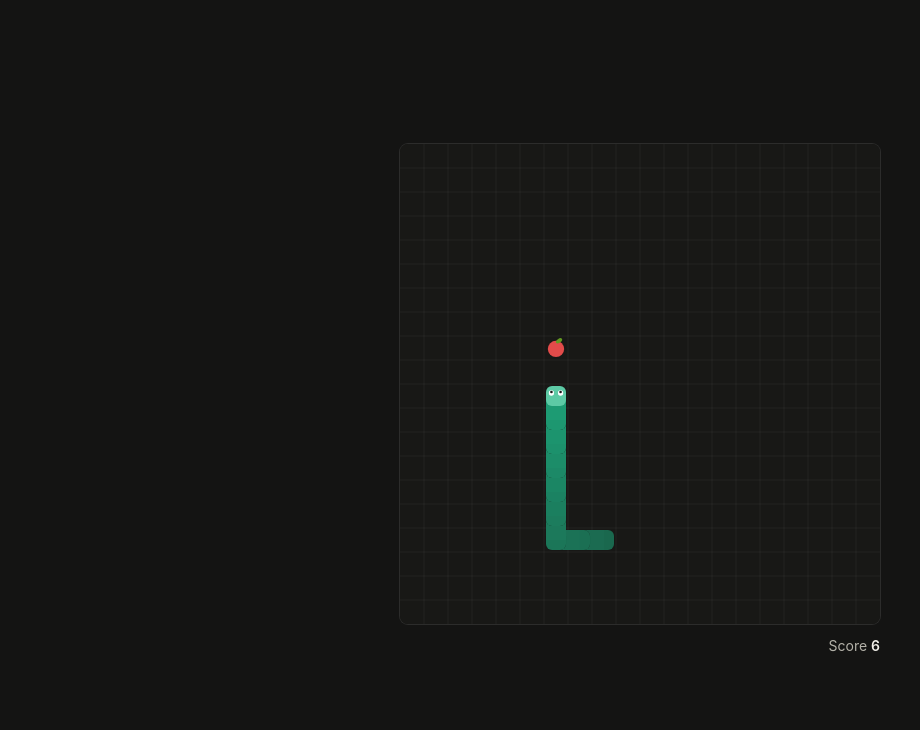
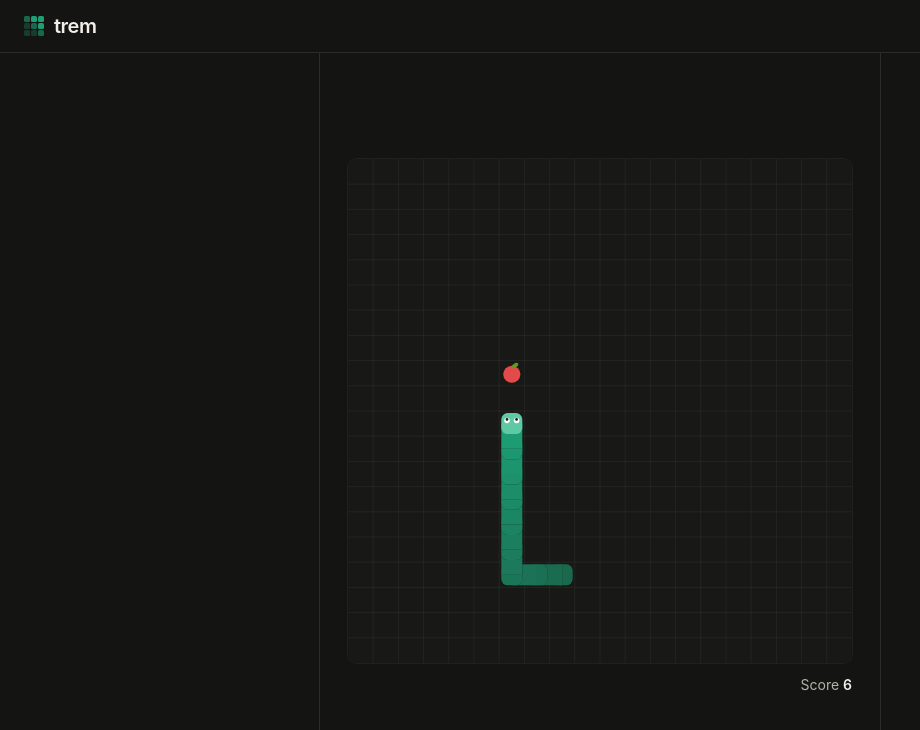
Before and after one commit to aktfarhan/trem, a React (Vite) app: page / in a window 1280 px wide. Shown: the top 730 px of the page, without its empty margins (0-920 px from the left). Built offline with nearby package versions, Linux system fonts and the light colour scheme.

Commit message:
Add page layout with a board

```diff
--- a/src/App.tsx
+++ b/src/App.tsx
@@ -1,10 +1,12 @@
-import SnakeBoard from './tasks/snake/board/SnakeBoard';
+import TopBar from './components/TopBar';
+import SnakePlayground from './tasks/snake/SnakePlayground';
 
 function App() {
     return (
-        <main className="flex min-h-screen items-center justify-center bg-page text-ink">
-            <SnakeBoard />
-        </main>
+        <div className="flex h-dvh flex-col overflow-hidden bg-page text-ink antialiased">
+            <TopBar />
+            <SnakePlayground />
+        </div>
     );
 }
 
--- /dev/null
+++ b/src/components/TopBar.tsx
@@ -0,0 +1,14 @@
+import tremMark from '../assets/trem-mark.svg';
+
+function TopBar() {
+    return (
+        <header className="box-content flex h-13 shrink-0 items-center px-6 hairline-b">
+            <div className="flex items-center gap-2.5 text-xl font-semibold tracking-tight">
+                <img src={tremMark} alt="" className="size-5" />
+                trem
+            </div>
+        </header>
+    );
+}
+
+export default TopBar;
--- /dev/null
+++ b/src/hooks/useElementSize.ts
@@ -0,0 +1,32 @@
+import { useEffect, useState, type RefObject } from 'react';
+
+// Element to measure
+interface UseElementSizeParams {
+    ref: RefObject<HTMLElement | null>;
+}
+
+// Width and height of an element's content
+export interface ElementSize {
+    width: number;
+    height: number;
+}
+
+// Keeps track of an element's size as it changes
+export function useElementSize({ ref }: UseElementSizeParams) {
+    // Latest size
+    const [size, setSize] = useState<ElementSize>({ width: 0, height: 0 });
+
+    // Measure the element whenever it resizes
+    useEffect(() => {
+        const element = ref.current;
+        if (!element) return;
+        const observer = new ResizeObserver(([entry]) => {
+            const { width, height } = entry.contentRect;
+            setSize({ width, height });
+        });
+        observer.observe(element);
+        return () => observer.disconnect();
+    }, [ref]);
+
+    return size;
+}
--- a/src/index.css
+++ b/src/index.css
@@ -4,6 +4,7 @@
     --color-page: #141413;
     --color-ink: #f1efe8;
     --color-ink-muted: #b4b2a9;
+    --color-line: rgb(255 255 255 / 0.1);
     --color-board: #181816;
     --color-grid: rgb(255 255 255 / 0.05);
     --color-snake: #1d9e75;
@@ -17,3 +18,19 @@
 :root {
     color-scheme: dark;
 }
+
+@utility hairline-r {
+    border-right: 0.5px solid var(--color-line);
+}
+
+@utility hairline-b {
+    border-bottom: 0.5px solid var(--color-line);
+}
+
+@utility hairline-l {
+    border-left: 0.5px solid var(--color-line);
+}
+
+@utility hairline-ring {
+    box-shadow: 0 0 0 0.5px var(--color-line);
+}
--- /dev/null
+++ b/src/tasks/snake/SnakePlayground.tsx
@@ -0,0 +1,29 @@
+import { useRef } from 'react';
+import { fitBoard } from './board/fit';
+import SnakeBoard from './board/SnakeBoard';
+import { useElementSize } from '../../hooks/useElementSize';
+
+const RESERVED_HEIGHT = 143.5;
+
+function SnakePlayground() {
+    // Middle column's free space, and the board that fits it
+    const stageRef = useRef<HTMLDivElement>(null);
+    const stage = useElementSize({ ref: stageRef });
+    const { boardSize, wrapWidth } = fitBoard(stage.width, stage.height, RESERVED_HEIGHT);
+
+    return (
+        <div className="flex min-h-0 flex-1">
+            <aside className="w-80 shrink-0 hairline-r" />
+            <main className="flex min-w-0 flex-1 flex-col px-7 py-5">
+                <div ref={stageRef} className="flex min-h-0 flex-1 items-center justify-center">
+                    <div style={{ width: wrapWidth }} className="flex flex-col">
+                        <SnakeBoard size={boardSize} />
+                    </div>
+                </div>
+            </main>
+            <aside className="w-100 shrink-0 hairline-l" />
+        </div>
+    );
+}
+
+export default SnakePlayground;
--- a/src/tasks/snake/board/SnakeBoard.tsx
+++ b/src/tasks/snake/board/SnakeBoard.tsx
@@ -4,9 +4,11 @@ import { useSnakeLoop } from './useSnakeLoop';
 import { useEffect, useMemo, useRef } from 'react';
 
 // Width and height of the board
-const BOARD_SIZE = 480;
+interface SnakeBoardProps {
+    size: number;
+}
 
-function SnakeBoard() {
+function SnakeBoard({ size }: SnakeBoardProps) {
     // Canvas the game is drawn on
     const canvasRef = useRef<HTMLCanvasElement>(null);
 
@@ -20,15 +22,15 @@ function SnakeBoard() {
     const pixelRatio = window.devicePixelRatio;
 
     // Width and height of the canvas
-    const canvasSize = BOARD_SIZE * pixelRatio;
+    const canvasSize = size * pixelRatio;
 
     // Redraw the board whenever the game changes
     useEffect(() => {
         const context = canvasRef.current?.getContext('2d');
         if (!context) return;
         context.setTransform(pixelRatio, 0, 0, pixelRatio, 0, 0);
-        drawSnakeGame(context, state, colors, BOARD_SIZE);
-    }, [state, colors, pixelRatio]);
+        drawSnakeGame(context, state, colors, size);
+    }, [state, colors, size, pixelRatio]);
 
     return (
         <div className="flex flex-col gap-3">
@@ -38,7 +40,8 @@ function SnakeBoard() {
                 height={canvasSize}
                 role="img"
                 aria-label="Snake played by the scripted bot"
-                className="size-120 rounded-lg ring ring-white/10"
+                style={{ width: size, height: size }}
+                className="self-center rounded-lg hairline-ring"
             />
             <p className="text-right text-sm text-ink-muted">
                 Score <span className="font-semibold text-ink">{state.score}</span>
--- /dev/null
+++ b/src/tasks/snake/board/fit.ts
@@ -0,0 +1,30 @@
+// Board size, and the width of the wrap
+export interface BoardFit {
+    boardSize: number;
+    wrapWidth: number;
+}
+
+// Largest board side
+export const MAX_BOARD_SIZE = 640;
+
+// Narrowest the wrap gets
+export const MIN_WRAP_WIDTH = 580;
+
+/**
+ * Fits a square board into a space.
+ *
+ * @param width - Width of the space.
+ * @param height - Height of the space.
+ * @param reservedHeight - Height the lines above and below the board take.
+ * @returns Board side, and the width of the wrap around it.
+ */
+export function fitBoard(width: number, height: number, reservedHeight: number): BoardFit {
+    // Take the smallest of the width and height left over
+    const largestSize = Math.min(width, height - reservedHeight, MAX_BOARD_SIZE);
+    const boardSize = Math.max(0, Math.floor(largestSize));
+
+    // Widen the wrap for the buttons
+    const wrapWidth = Math.min(width, Math.max(MIN_WRAP_WIDTH, boardSize));
+
+    return { boardSize, wrapWidth };
+}
```
Also changed, not shown: src/assets/trem-mark.svg (added), 1 other file (tests, documents, lock files or other folders).
